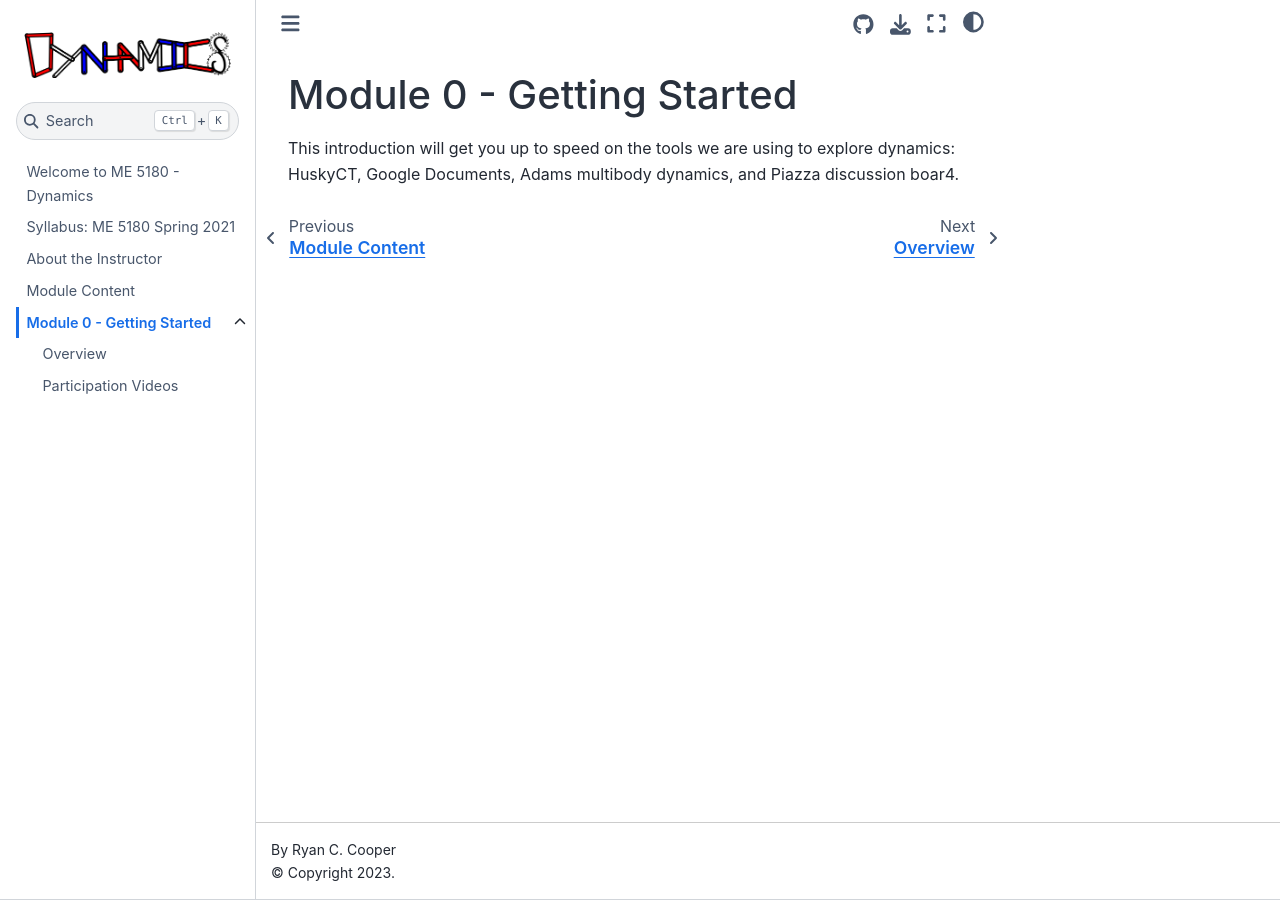
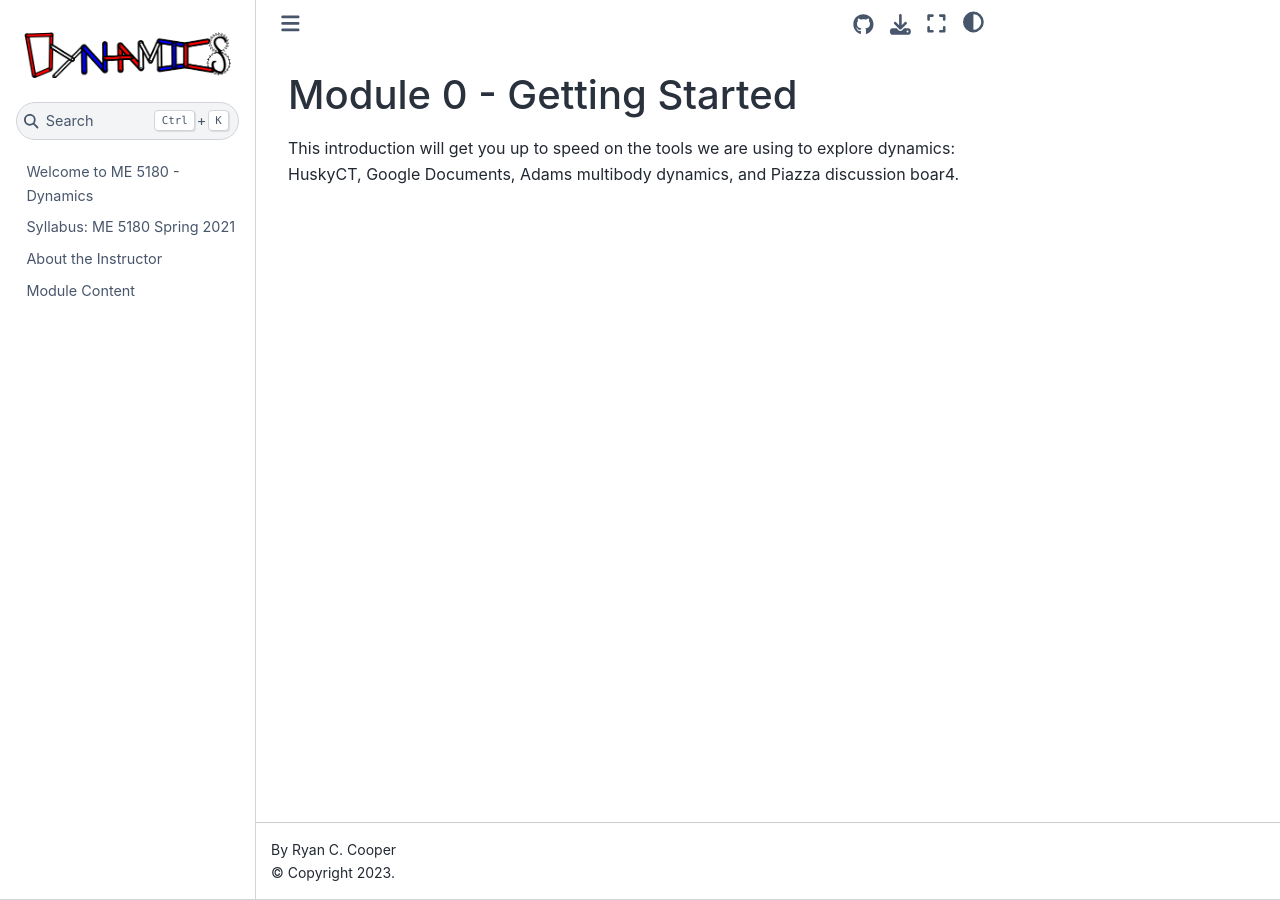
Before and after one commit to cooperrc/advanced-dynamics, a Jupyter Book: the page built from module_00/overview.md, in a window 1280 px wide. Built offline with Jupyter Book 1.0.4 settings and Sphinx 7.4.7 and the Sphinx Book theme 1.1.4, drawn with Linux system fonts in a browser that asks for light colours.

Commit message:
updated content -module content

```diff
--- a/_toc.yml
+++ b/_toc.yml
@@ -5,7 +5,3 @@
 - file: syllabus
 - file: module_00/meet_cooper
 - file: content
-- file: module_00/overview.md
-  sections:
-    - file: module_00/introduction
-    - file: module_00/participation
```
Also changed, not shown: content.md (+1 -1 lines).
